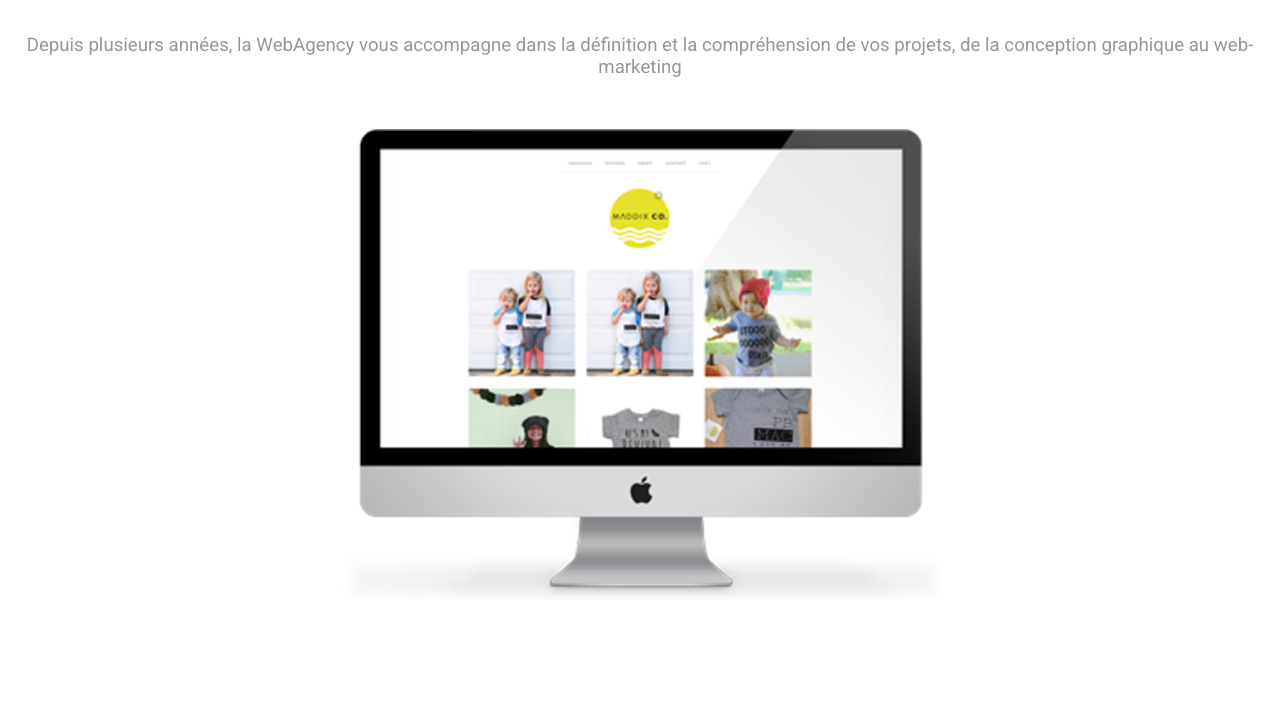
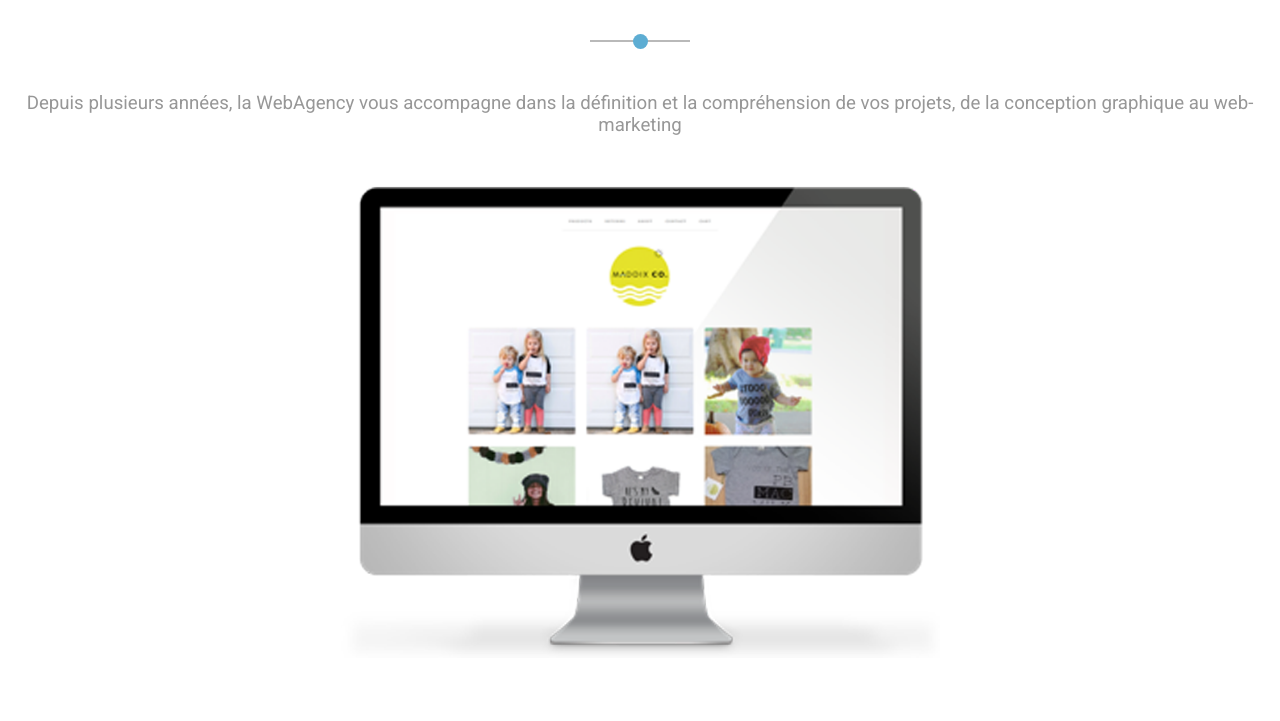
Before and after one commit to camilweb/pagny-camille-tp-webagency, a plain HTML site: page index.html in a window 1280 px wide. Shown: the part 712-1433 px from the top of the page. Drawn offline with Linux system fonts and the light colour scheme.

Commit message:
modification

```diff
--- a/style.css
+++ b/style.css
@@ -69,15 +69,41 @@ input[type="button"]{
 }
 
 input[type="button"]:hover{
-    box-shadow: -1px -1px 5px rgb(59, 59, 59);
+    box-shadow: -1px -1px 5px rgb(3, 3, 3);
 }
 
+.separateur{
+    display: flex;
+    margin-bottom: 50px;
+    justify-content: center;
+    align-content: center;
+}
+
+.trait{
+    height: 2px;
+    width: 100px;
+    background-color: #b9b9b9;
+    margin-top: 6px;
+}
+
+.circle{
+    position: absolute;
+    background-color: #5dadd3;
+    width: 15px;
+    height: 15px;
+    border-radius: 75px;
+    -webkit-border-radius: 75px;
+    -moz-border-radius: 75px;
+    -ms-border-radius: 75px;
+    -o-border-radius: 75px;
+}
 
 /*MENU*/
 
 menu{
     background-color: white;
     height: 100px;
+    z-index: 100;
     display: flex;
     flex-direction: row;
     padding-left: 100px;
@@ -140,7 +166,7 @@ li a:hover{
 
 .txt-slide{
     position: absolute;
-    margin: 5% auto auto 100px;
+    margin: 8% auto auto 8%;
     width: 50%;
 }
 
```
